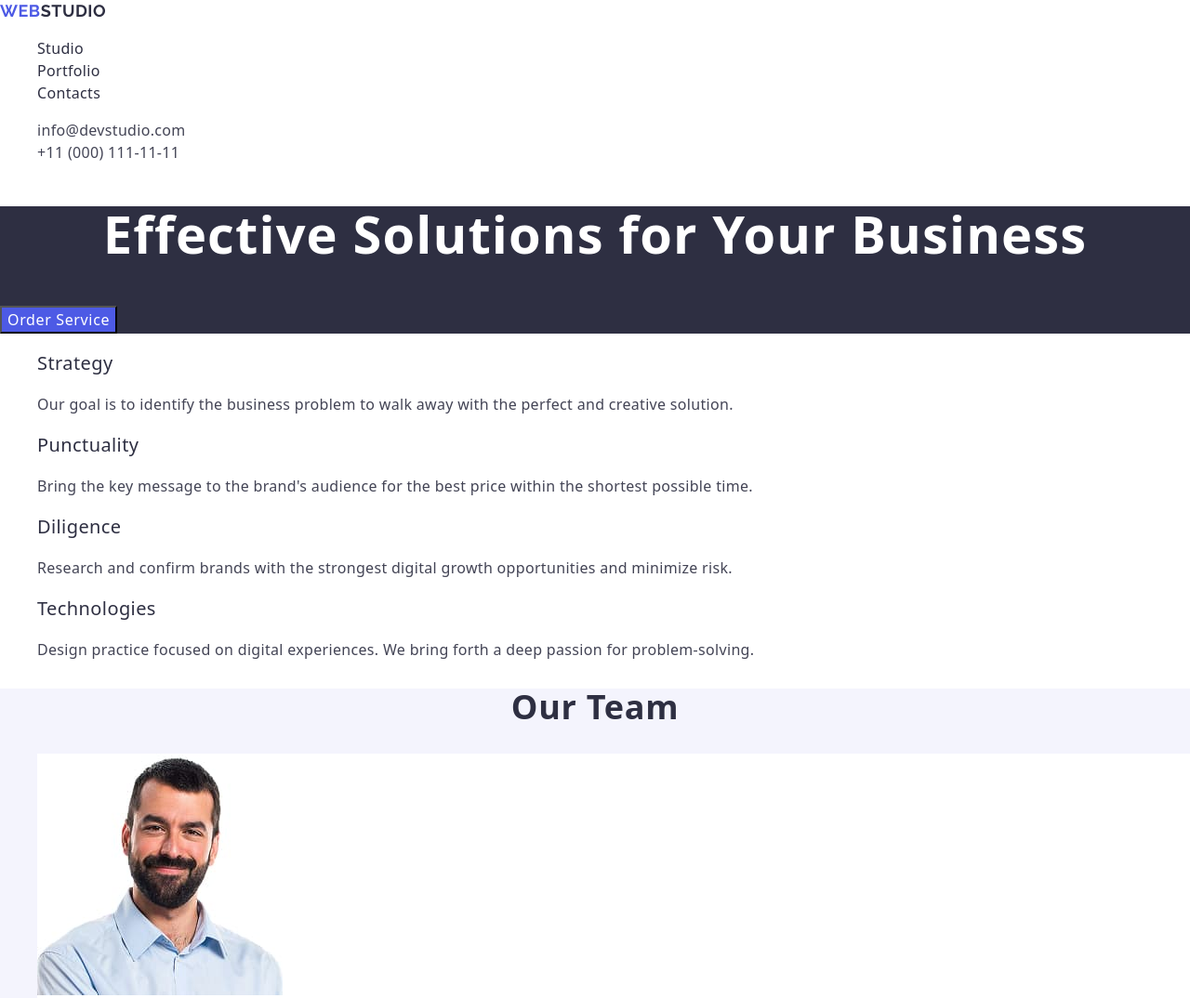
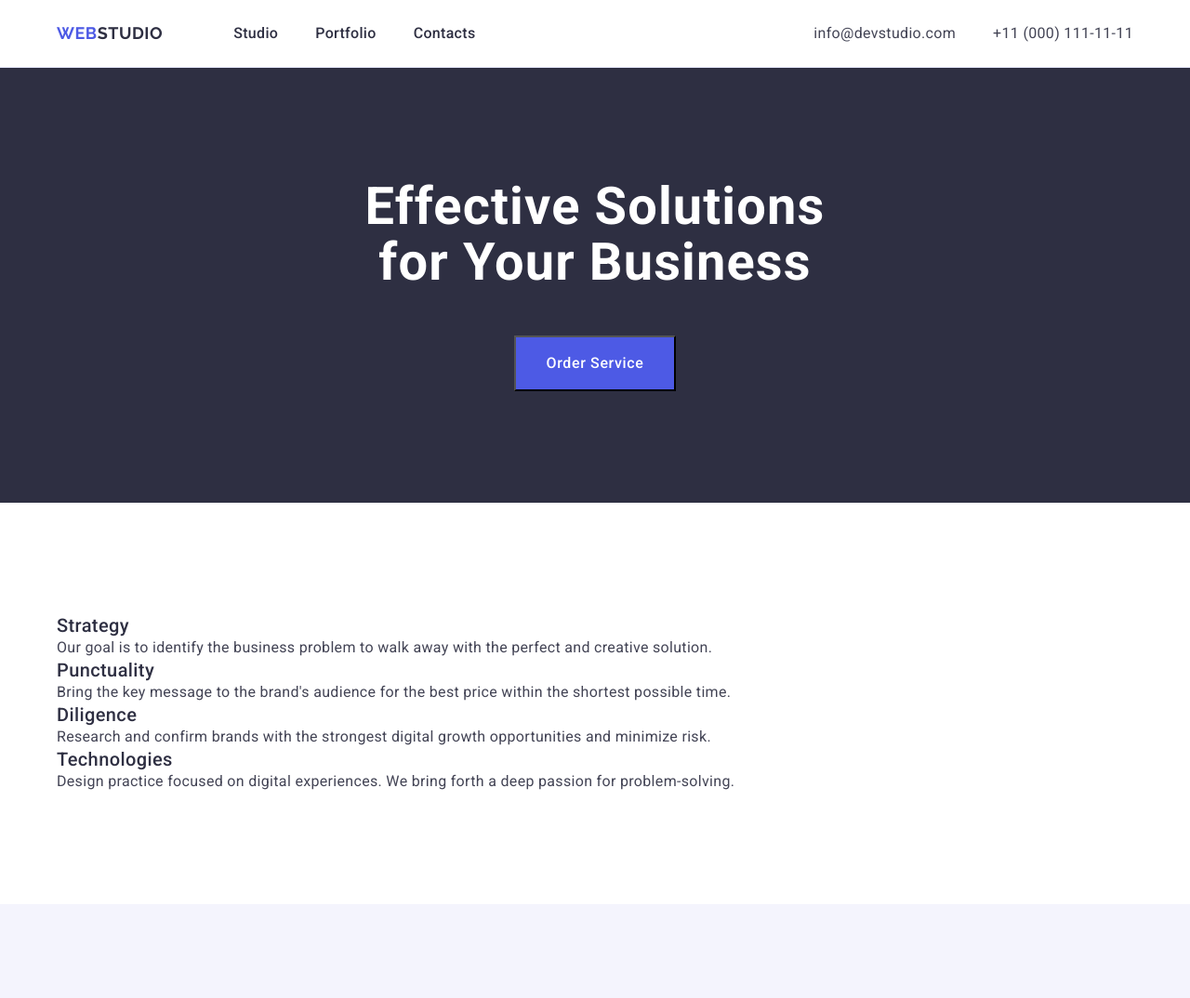
Before and after one commit to OlehTrnv/goit-markup-hw-03, a plain HTML site: page index.html in a window 1280 px wide. Shown: the top 1074 px of the page at 93% size. Drawn offline with nearby package versions, Linux system fonts and the light colour scheme.

Commit message:
add new styles and changes in html and css

```diff
--- a/css/styles.css
+++ b/css/styles.css
@@ -1,43 +1,70 @@
+/*common*/
+*{
+  margin: 0;
+  padding: 0;
+}
 body {
   font-family: "Roboto", sans-serif;
   font-size: 16px;
   line-height: 1.5;
-  letter-spacing: 2%;
+  letter-spacing: 0.02em;
   color: #434455;
   background-color: #ffffff;
+}
+h1, h2, h3, h4, h5, h6, p{
+  padding: 0;
+  margin: 0;
 }
 a {
   text-decoration: none;
   color: currentColor;
 }
-ul {
+img{
+  display: block;
+}
+ul, ol {
   list-style-type: none;
+  margin: 0;
+  padding: 0;
 }
-/* Header section */
-.nav-item {
-  color: #2e2f42;
-  font-weight: 500;
-  letter-spacing: 0.02em;
-  font-size: 16px;
-  line-height: 1.5;
-}
-.nav-item:hover,
-.nav-item:focus {
-  color: #404bbf;
-}
-.address-section {
-  font-style: normal;
+.container{
+  width: 1158px;
+  margin: 0 auto;
+  padding: 0 15;
 }
 
-.contacts-item {
-  color: #434455;
-  letter-spacing: 0.02em;
+.visually-hidden{
+  position: absolute;
+ width: 1px;
+ height: 1px;
+ margin: -1px;
+ border: 0;
+ padding: 0;
+ white-space: nowrap;
+ clip-path: inset(100%);
+ clip: rect(0 0 0 0);
+ overflow: hidden;
 }
-.contacts-item:hover,
-.contacts-item:focus {
-  color: #404bbf;
+ .section{
+  padding-top: 120px;
+  padding-bottom: 120px;
+ }
+/* Header section */
+.header{
+  border-bottom: 1px solid #e7e9fc;
 }
-.webstudio-logo {
+.header-container{
+  display: flex;
+  align-items: center;
+}
+.header-nav{
+  display: flex;
+  align-items: center;
+}
+.header{
+  padding: 24px 0;
+}
+.logo {
   font-family: "Raleway", sans-serif;
   color: #4d5ae5;
   line-height: 1.17;
@@ -46,23 +73,66 @@ ul {
   font-size: 18px;
   text-transform: uppercase;
 }
-.logo-part-header {
+.header-logo {
+  align-items: center;
+  display: flex;
+  margin-right: 76px;
+}
+.header-nav-list{
+  display: flex;
+  gap: 40px;
+  margin-right: 332px;
+}
+.nav-item-link {
+  color: #2e2f42;
+  font-weight: 500;
+  padding: 24px 0;
+}
+.nav-item-link:hover,
+.nav-item-link:focus {
+  color: #404bbf;
+}
+
+.address-section {
+  font-style: normal;
+  display: flex;
+  margin-left: auto;
+}
+.header-contacts{
+  display: flex;
+  gap: 40px;
+}
+.contacts-item {
+  line-height: 150%;
+  color: #434455;
+  letter-spacing: 0.02em;
+  padding: 24px 0;
+}
+.contacts-item:hover,
+.contacts-item:focus {
+  color: #404bbf;
+}
+
+
+.logo-span {
   font-weight: 700;
   font-size: 18px;
   color: #2e2f42;
 }
 
 /* Effective Solutions section */
-.first-section {
+.introduction-section {
   background-color: #2e2f42;
 }
-.effective-solutions {
+.introduction-title {
   color: #ffffff;
   font-weight: bold;
   font-size: 56px;
   letter-spacing: 0.02em;
   line-height: 1.07;
   text-align: center;
+  margin: 0 auto;
+  width: 496px;
 }
 .button-order-service {
   font-weight: 500;
@@ -71,6 +141,10 @@ ul {
   cursor: pointer;
   color: #ffffff;
   background-color: #4d5ae5;
+  margin: 0 auto;
+  display: block;
+  padding: 16px 32px;
+  margin-top: 48px;
 }
 .button-order-service:hover,
 .button-order-service:focus {
@@ -109,6 +183,9 @@ ul {
   text-transform: capitalize;
   color: #2e2f42;
 }
+/* .our-portfolio{
+  border-bottom: ;
+} */
 .our-team-member {
   background-color: #ffffff;
   font-weight: 500;
--- a/index.html
+++ b/index.html
@@ -4,7 +4,6 @@
     <meta charset="UTF-8" />
     <meta name="viewport" content="width=device-width, initial-scale=1.0" />
     <title>WebStudio</title>
-    <link rel="stylesheet" href="./css/styles.css" />
     <link
       rel="stylesheet"
       href="https://cdnjs.cloudflare.com/ajax/libs/modern-normalize/3.0.1/modern-normalize.css"
@@ -18,21 +17,24 @@
       href="https://fonts.googleapis.com/css2?family=Raleway:wght@700&family=Roboto:wght@400;500;700&display=swap"
       rel="stylesheet"
     />
+    <link rel="stylesheet" href="./css/styles.css" />
   </head>
   <body>
     <!-- Header section -->
-    <header>
+    <header class="header">
       <!-- Navigation -->
-      <nav>
-        <a class="webstudio-logo" href="./index.html"
-          >Web<span class="logo-part-header">Studio</span></a
+      <div class="container header-container">
+        <nav class="header-nav">
+          <a class="logo header-logo" href="./index.html"
+            >Web<span class="logo-span">Studio</span></a
           >
-        <ul class="navigation-list">
-          <li><a href="./index.html" class="nav-item">Studio</a></li>
-          <li><a href="" class="nav-item">Portfolio</a></li>
-          <li><a href="" class="nav-item">Contacts</a></li>
+          <ul class="header-nav-list">
+            <li><a href="./index.html" class="nav-item-link">Studio</a></li>
+            <li><a href="" class="nav-item-link">Portfolio</a></li>
+            <li><a href="" class="nav-item-link">Contacts</a></li>
           </ul>
         </nav>
+
         <!-- Contacts -->
         <address class="address-section">
           <ul class="header-contacts">
@@ -48,27 +50,31 @@
             </li>
           </ul>
         </address>
+      </div>
     </header>
     <!-- Main section -->
     <main>
-      <section class="first-section">
-        <h1 class="effective-solutions">
+      <section class="section introduction-section">
+        <div class="container introduction-container">
+          <h1 class="introduction-title">
             Effective Solutions for Your Business
           </h1>
           <button class="button-order-service" type="button">
             Order Service
           </button>
+        </div>
       </section>
 
       <!-- About Us section -->
-      <section>
-        <h2 hidden>About Us</h2>
+      <section class="section">
+        <div class="container">
+          <h2 class="visually-hidden">About Us</h2>
           <ul>
             <li>
               <h3 class="about-us">Strategy</h3>
               <p class="about-us-paragraph">
-              Our goal is to identify the business problem to walk away with the
-              perfect and creative solution.
+                Our goal is to identify the business problem to walk away with
+                the perfect and creative solution.
               </p>
             </li>
             <li>
@@ -93,16 +99,19 @@
               </p>
             </li>
           </ul>
+        </div>
       </section>
 
       <!-- Our Team section -->
-      <section class="team-section">
+      <section class="section team-section">
+        <div class="container">
           <h2 class="our-team">Our Team</h2>
           <ul>
             <li class="our-team-item">
               <img
                 src="./images/team/mark-guerrero.jpg"
                 alt="Mark's Guerrero photo"
+                class="illustration"
                 width="264"
                 height="260"
               />
@@ -113,6 +122,7 @@
               <img
                 src="./images/team/tom-ford.jpg"
                 alt="Tom's Ford photo"
+                class="illustration"
                 width="264"
                 height="260"
               />
@@ -123,6 +133,7 @@
               <img
                 src="./images/team/camila-garcia.jpg"
                 alt="Camila's Garcia photo"
+                class="illustration"
                 width="264"
                 height="260"
               />
@@ -133,6 +144,7 @@
               <img
                 src="./images/team/daniel-wilson.jpg"
                 alt="Daniel's Wilson photo"
+                class="illustration"
                 width="264"
                 height="260"
               />
@@ -140,16 +152,19 @@
               <p class="our-team-member-role">UI Designer</p>
             </li>
           </ul>
+        </div>
       </section>
 
       <!-- Our Portfolio section -->
-      <section>
+      <section class="section portfolio-section">
+        <div class="container">
           <h2 class="our-portfolio">Our Portfolio</h2>
-        <ul>
+          <ul class="portfolio-list">
             <li class="our-portfolio-item">
               <img
                 src="./images/portfolio/banking-app.jpg"
                 alt="Banking App Screenshot"
+                class="illustration"
                 width="360"
                 height="300"
               />
@@ -160,6 +175,7 @@
               <img
                 src="./images/portfolio/cashless-payment.jpg"
                 alt="Cashless Payment Example"
+                class="illustration"
                 width="360"
                 height="300"
               />
@@ -170,6 +186,7 @@
               <img
                 src="./images/portfolio/meditation-app.jpg"
                 alt="Meditation App Screenshot"
+                class="illustration"
                 width="360"
                 height="300"
               />
@@ -180,6 +197,7 @@
               <img
                 src="./images/portfolio/taxi-service.jpg"
                 alt="Taxi Service Image"
+                class="illustration"
                 width="360"
                 height="300"
               />
@@ -190,6 +208,7 @@
               <img
                 src="./images/portfolio/screen-illustration.jpg"
                 alt="Screen Illustration Example"
+                class="illustration"
                 width="360"
                 height="300"
               />
@@ -200,6 +219,7 @@
               <img
                 src="./images/portfolio/online-courses.jpg"
                 alt="Online Courses Example"
+                class="illustration"
                 width="360"
                 height="300"
               />
@@ -207,17 +227,20 @@
               <p class="our-portfolio-paragraph">Marketing</p>
             </li>
           </ul>
+        </div>
       </section>
     </main>
     <!-- Footer section -->
     <footer class="footer-section">
+      <div class="footer-container">
         <a class="webstudio-logo" href="./index.html"
           >Web<span class="logo-part-footer">Studio</span></a
         >
         <p class="footer-paragraph">
-        Increase the flow of customers and sales for your business with digital
-        marketing & growth solutions.
+          Increase the flow of customers and sales for your business with
+          digital marketing & growth solutions.
         </p>
+      </div>
     </footer>
   </body>
 </html>
```
Lines whose indentation alone changed are shown as unchanged.
